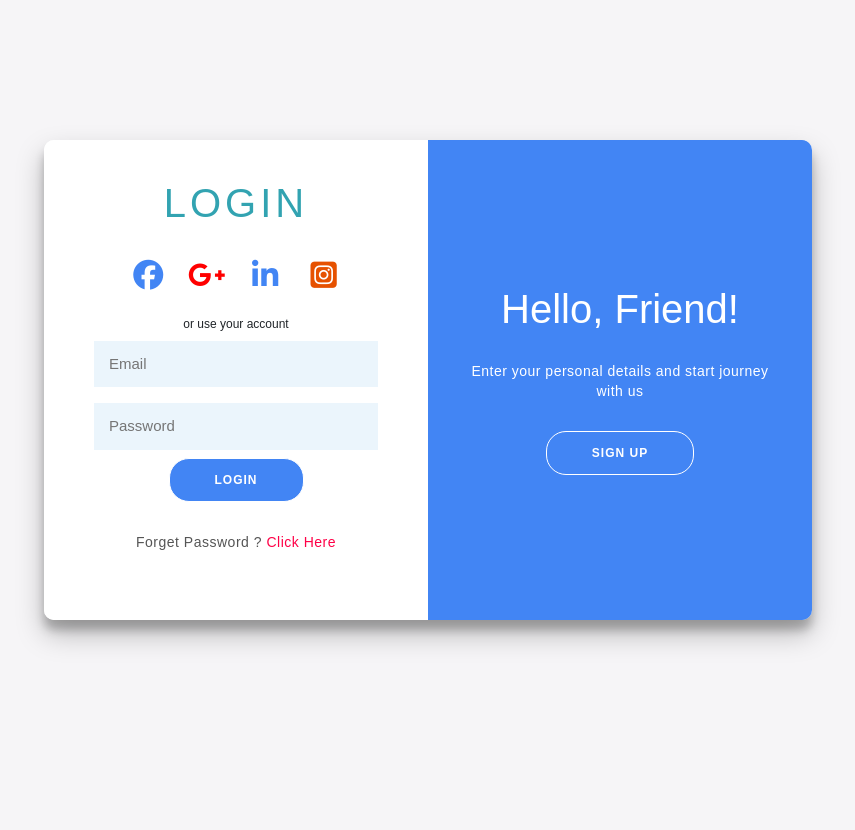
After one commit to Shubhamkumar10599/cse_onlinekit, a Django app: page /loginPage/ in a window 1280 px wide. The commit adds this page. Shown: the whole page, without its empty margins (212-1067 px from the left). Run offline with Django 3.2, Linux system fonts and the light colour scheme; some libraries are stand-ins or nearby versions.

Commit message:
master push

```diff
--- /dev/null
+++ b/online_study/Templates/loginPage.html
@@ -0,0 +1,92 @@
+<!DOCTYPE html>
+<html>
+<head>
+	<meta charset="utf-8"/>
+	<meta name="viewport" content="width=device-width , initial-scale=1.0" />
+
+	<meta http-equiv="X-UA-Compatible" content="ie=edge"/>
+
+	{% load static %}
+
+	<script src="https://kit.fontawesome.com/0382d270e7.js" crossorigin="anonymous"></script>
+
+
+
+
+	<!--bootstreap file-->
+	<link rel="stylesheet" href="{% static 'css/bootstrap-grid.min.css' %}">
+      <link rel="stylesheet" href="{% static 'css/bootstrap.min.css' %}">
+
+
+	 <link rel="stylesheet" href="{% static 'css/loginPage.css' %}">
+
+	<title>slider signIn/Signup</title>
+</head>
+
+<body>
+
+
+<div class="container container-fluid" id="container">
+	<div class="form-container sign-up-container">
+		<form action="#">
+			<h1 class="h12" style="font-size: 26px">Create Account</h1>
+			<div class="social-container">
+				<a href="#" class="social"><i class='fab fa-facebook' style='font-size:30px;color:#4285F4;'></i></a>
+				<a href="#" class="social"><i class="fab fa-google-plus-g" style='font-size:30px;color:red;'></i></a>
+				<a href="#" class="social"><i class="fab fa-linkedin" style='font-size:30px;color:#4285F4;'></i></a>
+
+				<a href="#" class="social"><i class="fab fa-instagram-square " style='font-size:30px;color:#e65100'></i></a>
+			</div>
+			<span>or use your email for registration</span>
+			<input type="text" placeholder="Name" />
+			<input type="email" placeholder="Email" />
+			<input type="password" placeholder="Password" />
+			<button>Sign Up</button>
+		</form>
+	</div>
+	<div class="form-container sign-in-container">
+		<form action="#">
+			<h1 class="h11">LOGIN</h1>
+			<div class="social-container">
+				<a href="#" class="social"><i class='fab fa-facebook' style='font-size:30px;color:#4285F4;'></i></a>
+				<a href="#" class="social"><i class="fab fa-google-plus-g" style='font-size:30px;color:red;'></i></a>
+				<a href="#" class="social"><i class="fab fa-linkedin-in" style='font-size:30px;color:#4285F4;'></i></a>
+
+				<a href="#" class="social"><i class="fab fa-instagram-square " style='font-size:30px;color:#e65100'></i></a>
+			</div>
+			<span>or use your account</span>
+			<input type="email" placeholder="Email" />
+			<input type="password" placeholder="Password" />
+
+			<button>LOGIN</button>
+			<p class="forget">Forget Password ? <a href="#">Click Here</a></p>
+		</form>
+	</div>
+	<div class="overlay-container">
+		<div class="overlay">
+			<div class="overlay-panel overlay-left">
+				<h1>Welcome Back!</h1>
+				<p>To keep connected with us please login with your personal info</p>
+				<button class="ghost" id="signIn">Sign In</button>
+			</div>
+			<div class="overlay-panel overlay-right">
+				<h1>Hello, Friend!</h1>
+
+				<p>Enter your personal details and start journey with us</p>
+				<button class="ghost" id="signUp">Sign Up</button>
+			</div>
+		</div>
+	</div>
+</div>
+
+
+
+
+      <script type="text/javascript" src="{% static 'js/loginPage.js' %}"></script>
+
+    <script src="https://code.jquery.com/jquery-3.4.1.slim.min.js" integrity="sha384-J6qa4849blE2+poT4WnyKhv5vZF5SrPo0iEjwBvKU7imGFAV0wwj1yYfoRSJoZ+n" crossorigin="anonymous"></script>
+    <script src="https://cdn.jsdelivr.net/npm/popper.js@1.16.0/dist/umd/popper.min.js" integrity="sha384-Q6E9RHvbIyZFJoft+2mJbHaEWldlvI9IOYy5n3zV9zzTtmI3UksdQRVvoxMfooAo" crossorigin="anonymous"></script>
+    <script src="https://stackpath.bootstrapcdn.com/bootstrap/4.4.1/js/bootstrap.min.js" integrity="sha384-wfSDF2E50Y2D1uUdj0O3uMBJnjuUD4Ih7YwaYd1iqfktj0Uod8GCExl3Og8ifwB6" crossorigin="anonymous"></script>
+       <script src="{% static 'js/bootstrap.min.js' %}"></script>
+</body>
+</html>
--- a/online_study/online_study/urls.py
+++ b/online_study/online_study/urls.py
@@ -15,10 +15,14 @@ Including another URLconf
 """
 from django.contrib import admin
 from django.urls import path
+from django.conf.urls import  url
 from . import views
 
 
 urlpatterns = [
     path('admin/', admin.site.urls),
     path('', views.index, name='index'),
+    url(r'^loginPage/$', views.loginPage, name='loginPage'),
+
+
 ]
--- a/online_study/online_study/views.py
+++ b/online_study/online_study/views.py
@@ -8,6 +8,12 @@ def index(requests):
     return render(requests, 'index.html', params)
 
 
+def loginPage(requests):
+    return render(requests,'loginPage.html',{})
+
+
+
+
 
 
 print('saurav')
--- /dev/null
+++ b/online_study/statics/css/loginPage.css
@@ -0,0 +1,289 @@
+
+@import url('https://fonts.googleapis.com/css?family=Montserrat:400,800');
+
+* {
+	box-sizing: border-box;
+}
+
+body {
+	background: #f6f5f7;
+	display: flex;
+	justify-content: center;
+	align-items: center;
+	flex-direction: column;
+	font-family: 'Poppins', sans-serif;
+	height: 100vh;
+	margin: -20px 0 50px;
+}
+
+.h11 {
+	color: #32a3b1;
+	font-weight: 500;
+	text-transform: uppercase;
+	letter-spacing: 4px;
+}
+
+.h12{
+	color: #32a3b1;
+	font-weight: 500;
+	text-transform: uppercase;
+	letter-spacing: 2px;
+	font-size: 26px;
+
+}
+
+h2 {
+	text-align: center;
+}
+
+p {
+	font-size: 14px;
+	font-weight: 100;
+	line-height: 20px;
+	letter-spacing: 0.5px;
+	margin: 20px 0 30px;
+}
+
+span {
+	font-size: 12px;
+}
+
+a {
+	color: #333;
+	font-size: 14px;
+	text-decoration: none;
+	margin: 15px 0;
+}
+
+button {
+	border-radius: 20px;
+	border: 1px solid #ffffff;
+	background-color: #4285F4;
+	color: #FFFFFF;
+	font-size: 12px;
+	font-weight: bold;
+	padding: 12px 45px;
+	letter-spacing: 1px;
+	text-transform: uppercase;
+	transition: transform 80ms ease-in;
+}
+
+button:active {
+	transform: scale(0.95);
+}
+
+button:focus {
+	outline: none;
+}
+
+button.ghost {
+	background-color: transparent;
+	border-color: #FFFFFF;
+}
+
+form {
+	background-color: #FFFFFF;
+	display: flex;
+	align-items: center;
+	justify-content: center;
+	flex-direction: column;
+	padding: 0 50px;
+	height: 100%;
+	text-align: center;
+}
+
+input {
+	background: #ebf5fc;
+	border: none;
+	padding: 12px 15px;
+	margin: 8px 0;
+	width: 100%;
+	color:#32a3b1;
+	font-size: 15px;
+}
+
+.container {
+	background-color: #fff;
+	border-radius: 10px;
+  	box-shadow: 0 14px 28px rgba(0,0,0,0.25),
+			0 10px 10px rgba(0,0,0,0.22);
+	position: relative;
+	overflow: hidden;
+	width: 768px;
+	max-width: 100%;
+	min-height: 480px;
+}
+
+.form-container {
+	position: absolute;
+	top: 0;
+	height: 100%;
+	transition: all 0.6s ease-in-out;
+}
+
+.sign-in-container {
+	left: 0;
+	width: 50%;
+	z-index: 2;
+}
+
+.container.right-panel-active .sign-in-container {
+	transform: translateX(100%);
+}
+
+.sign-up-container {
+	left: 0;
+	width: 50%;
+	opacity: 0;
+	z-index: 1;
+}
+
+.container.right-panel-active .sign-up-container {
+	transform: translateX(100%);
+	opacity: 1;
+	z-index: 5;
+	animation: show 0.6s;
+}
+
+@keyframes show {
+	0%, 49.99% {
+		opacity: 0;
+		z-index: 1;
+	}
+
+	50%, 100% {
+		opacity: 1;
+		z-index: 5;
+	}
+}
+
+.overlay-container {
+	position: absolute;
+	top: 0;
+	left: 50%;
+	width: 50%;
+	height: 100%;
+	overflow: hidden;
+	transition: transform 0.6s ease-in-out;
+	z-index: 100;
+}
+
+.container.right-panel-active .overlay-container{
+	transform: translateX(-100%);
+}
+
+.overlay {
+	background: #4285F4;
+	background-size: cover;
+	background-position: 0 0;
+	color: #FFFFFF;
+	position: relative;
+	left: -100%;
+	height: 100%;
+	width: 200%;
+  	transform: translateX(0);
+	transition: transform 0.6s ease-in-out;
+}
+
+.container.right-panel-active .overlay {
+  	transform: translateX(50%);
+}
+
+.overlay-panel {
+	position: absolute;
+	display: flex;
+	align-items: center;
+	justify-content: center;
+	flex-direction: column;
+	padding: 0 40px;
+	text-align: center;
+	top: 0;
+	height: 100%;
+	width: 50%;
+	transform: translateX(0);
+	transition: transform 0.6s ease-in-out;
+}
+
+.overlay-left {
+	transform: translateX(-20%);
+}
+
+.container.right-panel-active .overlay-left {
+	transform: translateX(0);
+}
+
+.overlay-right {
+	right: 0;
+	transform: translateX(0);
+}
+
+.container.right-panel-active .overlay-right {
+	transform: translateX(20%);
+}
+
+.social-container {
+	margin: 20px 0;
+}
+
+.social-container a {
+
+	text-decoration: none;
+	display: inline-flex;
+	justify-content: center;
+	align-items: center;
+	margin: 0 7px;
+	height: 40px;
+	width: 40px;
+}
+
+
+.forget{
+	margin-top: 30px;
+	color:#555;
+}
+
+.forget a{
+	color:#ff0047;
+}
+
+@media only screen and (max-width: 800px) {
+
+	.container{
+		width:80%;
+	}
+
+	.social-container{
+
+		margin:0px;
+	}
+
+	.social-container a {
+
+
+	margin: 0px;
+	height: 40px;
+	width: 40px;
+}
+
+input {
+
+	margin-right: 0px;
+	margin-left: 0px;
+	width:100%;
+}
+
+.h12{
+	font-size: 20px;
+	letter-spacing: 1px;
+
+}
+
+ .overlay-pannel{
+
+ 	display:table-row;
+
+ }
+
+
+
+}
--- a/online_study/statics/css/mainSidebar.css
+++ b/online_study/statics/css/mainSidebar.css
@@ -1,7 +1,7 @@
 .mainpart{
 
-   margin-top: 200px;
-    margin-left: 10px;
+    margin-top: 55px;
+
     padding-left: 250px;
 
 }
@@ -95,7 +95,6 @@
     padding-bottom: 5px !important;
 }
 
-
 @media only screen and (max-width: 992px) {
     .sidenav1{
         width: 0px;
--- /dev/null
+++ b/online_study/statics/js/loginPage.js
@@ -0,0 +1,11 @@
+const signUpButton = document.getElementById('signUp');
+const signInButton = document.getElementById('signIn');
+const container = document.getElementById('container');
+
+signUpButton.addEventListener('click', () => {
+	container.classList.add("right-panel-active");
+});
+
+signInButton.addEventListener('click', () => {
+	container.classList.remove("right-panel-active");
+});
```
Also changed, not shown: online_study/Templates/index.html (+34 -103 lines), online_study/statics/Widescreen-Image.jpg (added), online_study/statics/image/Widescreen-Image1.jpg (added), online_study/statics/image/Widescreen-Image2.jpg (added).
